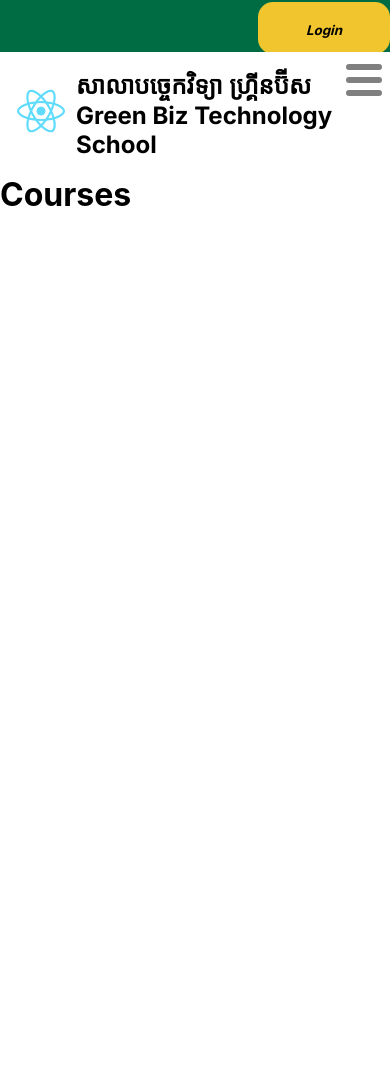
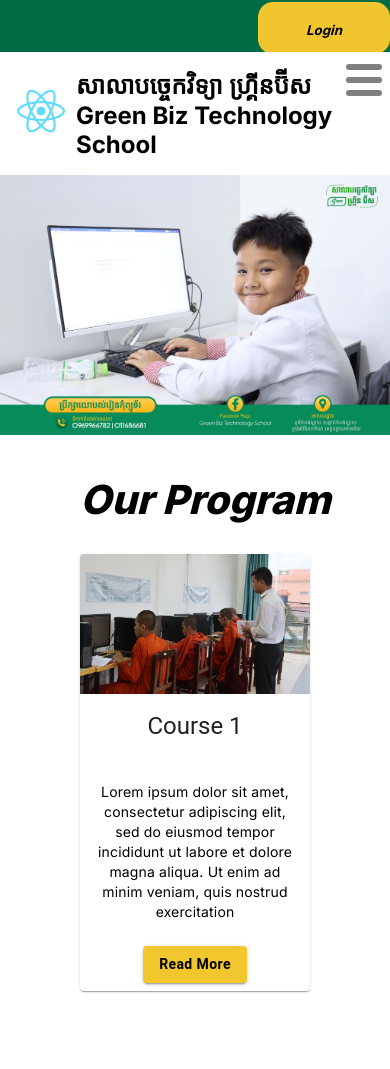
Before and after one commit to phiromkong/green-biz-techonology-school-website, a React (Create React App) app: page /courses in a window 390 px wide. Shown: the top 1069 px of the page. Before the commit the page ends 844 px from the top, so only its background shows below. Built offline with nearby package versions, Linux system fonts and the light colour scheme.

Commit message:
Finish about and work on courses page

```diff
--- /dev/null
+++ b/src/components/Coursesbox.jsx
@@ -0,0 +1,27 @@
+// CoursesBox.js
+import React from 'react';
+import CourseCard from './Coursecard'; // Replace with the actual path to your CourseCard component
+import './css/Coursesbox.css'; // Add your styling for CoursesBox
+import Grid from '@mui/material/Grid';
+
+const Coursesbox = ({ courses }) => {
+  return (
+    <div>
+      <div className="header-image">
+        <img src={`${process.env.PUBLIC_URL}/Img2.jpg`} alt="Header" />
+      </div>
+      <div className='courses-box-title'>Our Program</div>
+      <div className="courses-container">
+        <Grid container spacing={10}>
+          {courses.map((course, index) => (
+            <Grid item key={index} xs={12} sm={6} md={4} lg={3}>
+              <CourseCard {...course} />
+            </Grid>
+          ))}
+        </Grid>
+      </div>
+    </div>
+  );
+};
+
+export default Coursesbox;
--- a/src/components/Footer.jsx
+++ b/src/components/Footer.jsx
@@ -10,7 +10,7 @@ const Footer = () => {
         <div className="footer-left">
           <h4>ADDRESS</h4>
           <p>Kampong Svay Village, Sangkat Kampong Svay, Serei
-Saophoan Municipality, Banteay Meanchey Province</p>
+              Saophoan Municipality, Banteay Meanchey Province</p>
 
           <h4>CONTACT US</h4>
           <p>Contact Number: 011 686 681 / 096 996 67 82</p>
--- a/src/components/Hcourse.jsx
+++ b/src/components/Hcourse.jsx
@@ -1,11 +1,14 @@
 import Grid from '@mui/material/Grid';
 import CourseCard from './Coursecard';
+import { Link } from 'react-router-dom';
 import './css/Hcourse.css';
 
 const Hcourse = ({ courses }) => (
   <div className="container">
     <h2 className="courseTitle">Courses</h2>
-    <button className='all_courses'>Explore all Courses</button>
+    <button className='all_courses'>
+      <Link to="/courses" style={{color: 'white'}}>Explore all Courses</Link>
+    </button>
     <Grid container spacing={1}>
       {courses.map((course, index) => (
         <Grid item key={index} xs={12} sm={6} md={4} lg={3}>
--- a/src/components/Hnews.jsx
+++ b/src/components/Hnews.jsx
@@ -1,23 +1,30 @@
 import React from 'react';
+import Grid from '@mui/material/Grid';
+import { Link } from 'react-router-dom';
 import "./css/Hnews.css";
 
 function Hnews({ children }) {
   return (
     <div className="program_container text-center">
-      <h2 className='news_update_title'>News and Update</h2>
-      <button className='all_news'>Explore all News</button>
-      <div className="program_grid">
+      <h2 className='news_update_title'>News</h2>
+      <button className='all_news'>
+        <Link to="/news" style={{color: 'black'}}>Explore all News</Link>
+      </button>
+      <Grid container spacing={2}>
         {React.Children.map(children, (child, index) => {
           const isOdd = index % 2 !== 0;
           const isColumnOdd = Math.floor(index / 2) % 2 !== 0;
           const imageStyle = (isColumnOdd && isOdd) || (!isColumnOdd && !isOdd)
             ? 'c_program_image_y'
             : 'c_program_image_w';
-          const columnClass = isColumnOdd ? 'right-column' : '';
 
-          return React.cloneElement(child, { imageStyle, columnClass });
+          return (
+            <Grid item key={index} xs={12} md={6}>
+              {React.cloneElement(child, { imageStyle })}
+            </Grid>
+          );
         })}
-      </div>
+      </Grid>
     </div>
   );
 }
--- /dev/null
+++ b/src/components/css/Coursesbox.css
@@ -0,0 +1,30 @@
+.courses-box-title {
+    font-family: "Inter";
+    font-size: 40px;
+    font-weight: bold;
+    font-weight: 800;
+    font-style: italic;
+    padding-top: 40px;
+    margin-left: 80px;
+
+}
+
+.header-image {
+    position: relative;
+    overflow: hidden;
+  }
+
+  .header-image img {
+    width: 100%;
+    height: auto;
+    display: block;
+  }
+.courses-container {
+    margin-left: 80px;
+    text-align: center;
+    background-color: white;
+    padding-top: 30px;
+    margin-left: 80px;
+    margin-right: 80px;
+    padding-bottom: 80px;
+  }
--- a/src/components/css/Footer.css
+++ b/src/components/css/Footer.css
@@ -3,6 +3,7 @@ body,
 h1,
 h2,
 h3,
+
 p {
   margin: 0;
   padding: 0;
@@ -34,15 +35,13 @@ footer {
 .footer-left {
   max-width: 400px;
   flex: 1 0 100%;
-  margin-bottom: 20px;
+  margin-bottom: 80px;
 }
 
 .footer-left h4 {
   font-size: 20px;
   font-weight: bold;
   font-weight: 600;
-  margin-bottom: 10px;
-  padding-top: 25px;
 }
 
 .footer-left p {
@@ -73,8 +72,7 @@ footer {
   min-height: 460px;
   height: auto;
   padding-top: 70px;
-  padding-left: 20px;
-  margin-left: 20px;
+
 }
 
 /* "View on the Map" button styles */
--- a/src/components/css/Hero.css
+++ b/src/components/css/Hero.css
@@ -117,12 +117,13 @@ p {
       }
 
       .heading {
-        margin-top: 90px;
-        text-align: center; /* Center align the heading on smaller screens */
+        margin-top: 100px;
+        text-align: left; /* Center align the heading on smaller screens */
       }
 
       .feature {
-        text-align: center; /* Center align the features on smaller screens */
+        justify-content: center;
+        text-align: left; /* Center align the features on smaller screens */
         margin-top: 20px; /* Adjust the margin-top for the features on smaller screens */
       }
 
--- a/src/components/css/MVission.css
+++ b/src/components/css/MVission.css
@@ -38,11 +38,6 @@ p {
   line-height: 45px;
 }
 
-.divider-container {
-  display: flex;
-  align-items: center;
-}
-
 /* Divider Style */
 .divider {
   width: 2px;
@@ -50,3 +45,22 @@ p {
   flex: 0 0 auto;
   background-color: black;
 }
+
+@media (max-width: 767px) {
+  .missionVisionContainer {
+    flex-direction: column; /* Stack elements vertically on smaller screens */
+    align-items: center;
+  }
+
+  .mission, .vision {
+    flex: 1 0 100%; /* Full width on smaller screens */
+    margin-bottom: 20px; /* Add some space between mission and vision */
+    font-size: 20px;
+    line-height: 30px;
+    text-align: left;
+  }
+
+  .divider {
+    display: none; /* Hide the divider on smaller screens */
+  }
+}
--- a/src/components/css/NewsCard.css
+++ b/src/components/css/NewsCard.css
@@ -13,6 +13,7 @@ a {
     font-family: 'Inter', sans-serif;
     font-style: italic;
     font-weight: bold;
+    margin-bottom: 80px;
   }
 
   .ctitle_program {
@@ -35,14 +36,14 @@ a {
   }
 
   .c_program_image_w {
-    width: 100%;
+    width: 50%;
     height: auto;
     border-radius: 8px;
     box-shadow: 5rem 5rem 0px -4rem #fff, -5rem -5rem 0px -4rem #fff;
   }
 
   .c_program_image_y {
-    width: 100%;
+    width: 50%;
     height: auto;
     border-radius: 8px;
     box-shadow: 5rem 5rem 0px -4rem #f2c72d, -5rem -5rem 0px -4rem #f2c72d;
@@ -58,9 +59,11 @@ a {
     line-height: 1.4;
     color: white;
     font-family: 'Roboto Slab', serif;
-
-    font-size: 1.2rem;
+    font-size: 18px;
     max-width: 400px;
     margin: 0 auto;
     text-align: center;
+    padding-bottom: 50px;
+    margin-top: -30px;
+    text-align: center;
   }
--- a/src/pages/Courses.jsx
+++ b/src/pages/Courses.jsx
@@ -1,14 +1,25 @@
 import React from 'react';
 import Navbar from '../components/Navbar';
+import Coursesbox from '../components/Coursesbox'; // Replace with the actual path to your CoursesBox component
+import Footer from '../components/Footer';
 
 const Courses = () => {
-    return (
-        <div>
-            <Navbar />
-            <h1>Courses</h1>
-            {/* Add your course components here */}
-        </div>
-    );
+  const cardData = [
+    { title: "Course 1", image: "./Img1.jpg", description: "Lorem ipsum dolor sit amet, consectetur adipiscing elit, sed do eiusmod tempor incididunt ut labore et dolore magna aliqua. Ut enim ad minim veniam, quis nostrud exercitation", link: "/course-details1" },
+    { title: "Course 2", image: "./Img2.jpg", description: "Lorem ipsum dolor sit amet, consectetur adipiscing elit, sed do eiusmod tempor incididunt ut labore et dolore magna aliqua. Ut enim ad minim veniam, quis nostrud exercitation", link: "/course-details2" },
+    { title: "Course 3", image: "./Img3.jpg", description: "Lorem ipsum dolor sit amet, consectetur adipiscing elit, sed do eiusmod tempor incididunt ut labore et dolore magna aliqua. Ut enim ad minim veniam, quis nostrud exercitation", link: "/course-details3" },
+    { title: "Course 4", image: "./Img1.jpg", description: "Lorem ipsum dolor sit amet, consectetur adipiscing elit, sed do eiusmod tempor incididunt ut labore et dolore magna aliqua. Ut enim ad minim veniam, quis nostrud exercitation", link: "/course-details4" },
+    { title: "Course 5", image: "./Img2.jpg", description: "Lorem ipsum dolor sit amet, consectetur adipiscing elit, sed do eiusmod tempor incididunt ut labore et dolore magna aliqua. Ut enim ad minim veniam, quis nostrud exercitation", link: "/course-details5" },
+    { title: "Course 6", image: "./Img3.jpg", description: "Lorem ipsum dolor sit amet, consectetur adipiscing elit, sed do eiusmod tempor incididunt ut labore et dolore magna aliqua. Ut enim ad minim veniam, quis nostrud exercitation", link: "/course-details6" },
+  ];
+
+  return (
+    <div>
+      <Navbar />
+      <Coursesbox courses={cardData} />
+      <Footer />
+    </div>
+  );
 };
 
 export default Courses;
```
Also changed, not shown: src/components/css/Slider.module.css (deleted).
